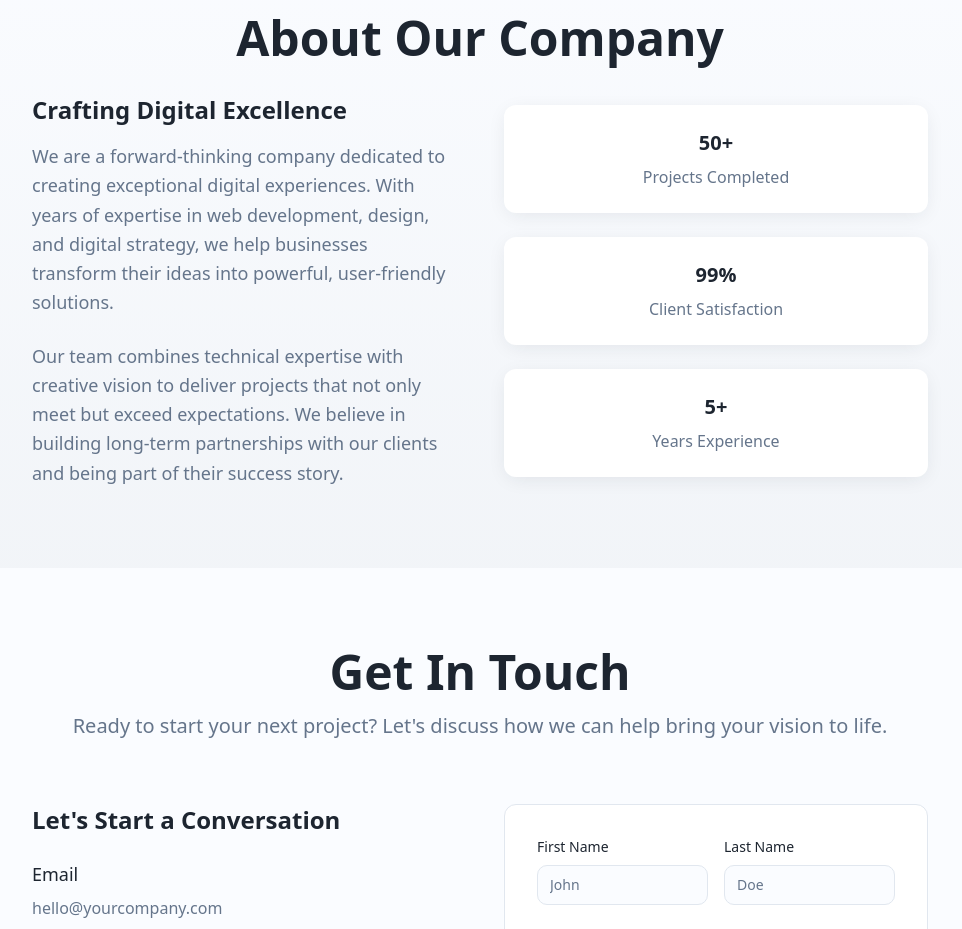
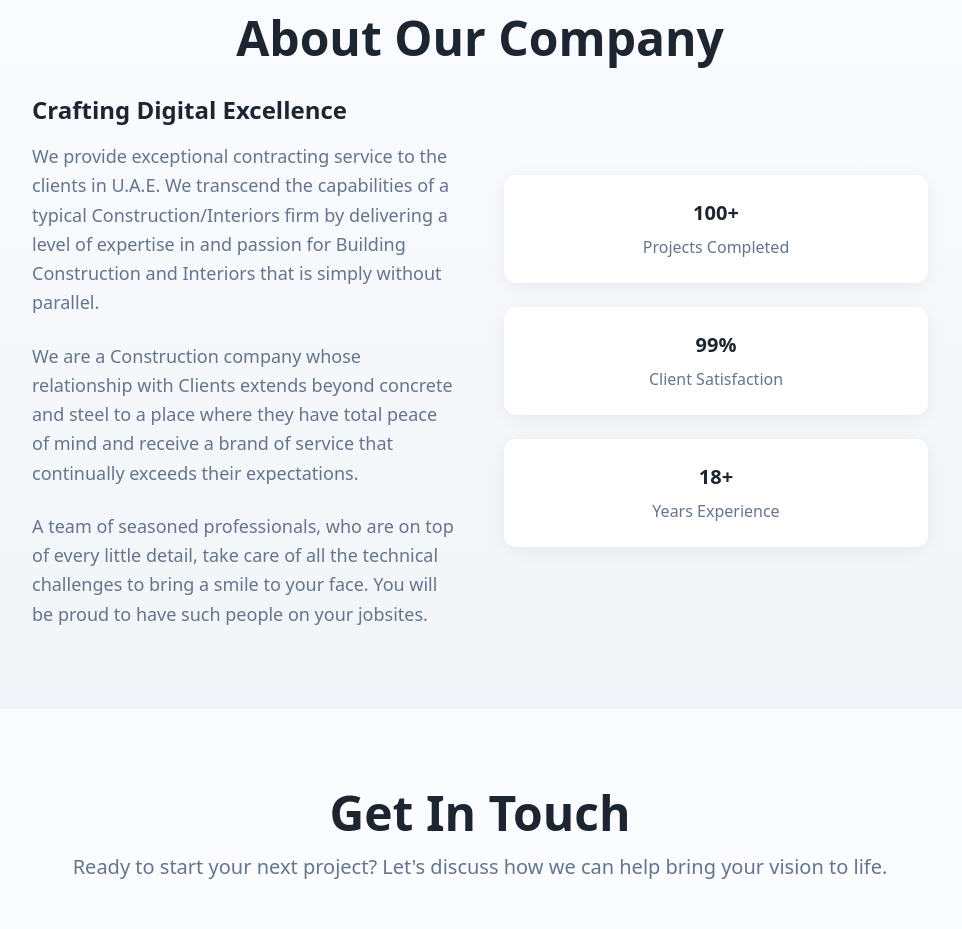
Before and after one commit to Anu2711/domain-ready-show, a React (Vite) app: page / in a window 1280 px wide. Shown: the part 1740-2669 px from the top of the page, without its empty margins (160-1122 px from the left). Built offline with nearby package versions, Linux system fonts and the light colour scheme.

Commit message:
Update About section content
Update the About section with new company description, years of experience, and projects completed.

```diff
--- a/src/components/About.tsx
+++ b/src/components/About.tsx
@@ -13,20 +13,19 @@ const About = () => {
                 Crafting Digital Excellence
               </h3>
               <p className="text-lg text-muted-foreground mb-6 leading-relaxed">
-                We are a forward-thinking company dedicated to creating exceptional digital experiences.
-                With years of expertise in web development, design, and digital strategy, we help businesses
-                transform their ideas into powerful, user-friendly solutions.
+                We provide exceptional contracting service to the clients in U.A.E. We transcend the capabilities of a typical Construction/Interiors firm by delivering a level of expertise in and passion for Building Construction and Interiors that is simply without parallel.
+              </p>
+              <p className="text-lg text-muted-foreground mb-6 leading-relaxed">
+                We are a Construction company whose relationship with Clients extends beyond concrete and steel to a place where they have total peace of mind and receive a brand of service that continually exceeds their expectations.
               </p>
               <p className="text-lg text-muted-foreground leading-relaxed">
-                Our team combines technical expertise with creative vision to deliver projects that not only
-                meet but exceed expectations. We believe in building long-term partnerships with our clients
-                and being part of their success story.
+                A team of seasoned professionals, who are on top of every little detail, take care of all the technical challenges to bring a smile to your face. You will be proud to have such people on your jobsites.
               </p>
             </div>
 
             <div className="space-y-6">
               <div className="bg-card p-6 rounded-lg shadow-card">
-                <h4 className="text-xl font-semibold text-foreground mb-2">50+</h4>
+                <h4 className="text-xl font-semibold text-foreground mb-2">100+</h4>
                 <p className="text-muted-foreground">Projects Completed</p>
               </div>
               <div className="bg-card p-6 rounded-lg shadow-card">
@@ -34,7 +33,7 @@ const About = () => {
                 <p className="text-muted-foreground">Client Satisfaction</p>
               </div>
               <div className="bg-card p-6 rounded-lg shadow-card">
-                <h4 className="text-xl font-semibold text-foreground mb-2">5+</h4>
+                <h4 className="text-xl font-semibold text-foreground mb-2">18+</h4>
                 <p className="text-muted-foreground">Years Experience</p>
               </div>
             </div>
```
